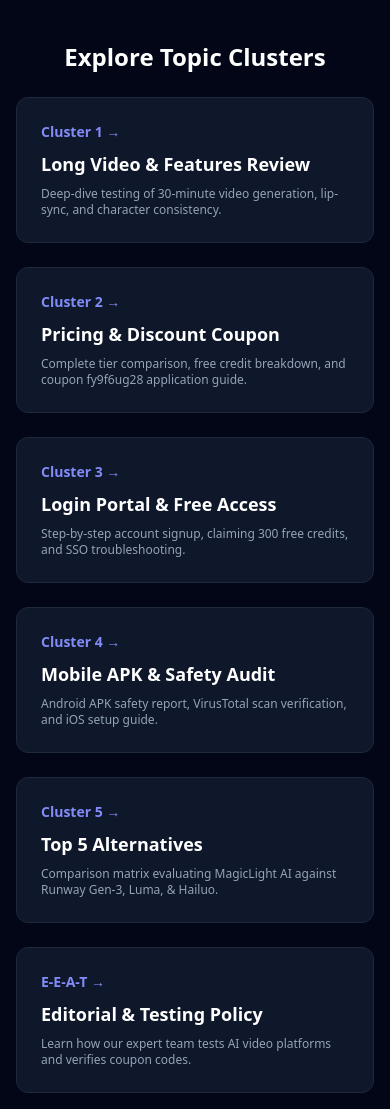
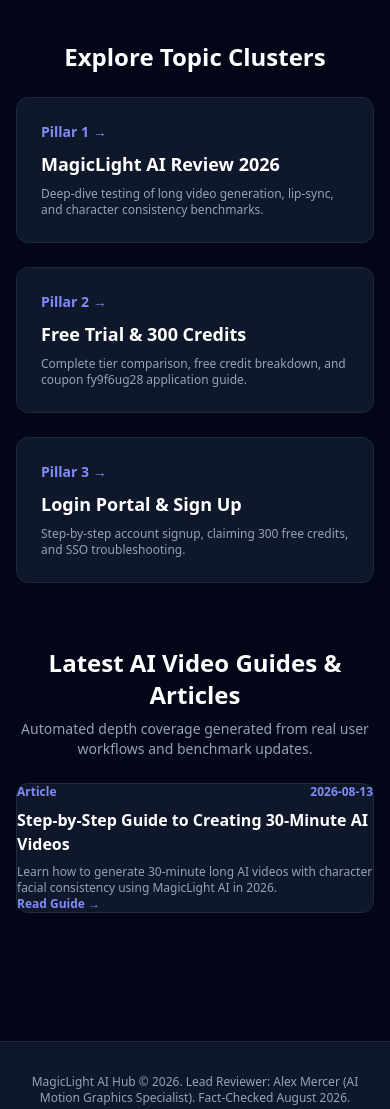
Before and after one commit to Rafikb75/magiclight-promo, a website: page index.html in a window 390 px wide. Shown: the part 2020-3129 px from the top of the page. Drawn offline with Linux system fonts and the light colour scheme.

Commit message:
Update index.html

```diff
--- a/index.html
+++ b/index.html
@@ -3,9 +3,11 @@
 <head>
   <meta charset="UTF-8">
   <meta name="viewport" content="width=device-width, initial-scale=1.0">
+  <!-- Search Engine Verification Keys (PRESERVED) -->
   <meta name="google-site-verification" content="FEpn2wCnyc4aukhPVUzbwgWCq9rhpfEIRD--1cXSdJs">
   <meta name="yandex-verification" content="75917531944acd41" />
   <meta name="msvalidate.01" content="b3d48369ad784c839d4d563aab3d5466" />
+
   <title>MagicLight AI Official Review, Login, Pricing &amp; Coupon Code (2026)</title>
   <meta name="description" content="In-depth MagicLight AI review, 30-minute long video creator benchmarks, free trial login portal, official pricing plans, and 20% promo code 'fy9f6ug28'.">
   <meta name="keywords" content="magiclight ai, magiclight studio, m magiclight ai, https magiclight ai, m magiclight ai project, magiclight ai pricing, magiclight ai login">
@@ -13,6 +15,8 @@
   <link rel="canonical" href="https://rafikb75.github.io/magiclight-promo/">
 
   <link rel="stylesheet" href="css/styles.css">
+
+  <!-- Schema.org Structured Data (PRESERVED) -->
   <script type="application/ld+json">
   {
     "@context": "https://schema.org",
@@ -47,6 +51,7 @@
   </script>
 </head>
 <body class="bg-slate-950 text-slate-100 font-sans antialiased min-h-screen">
+
   <!-- Transparency Header Banner -->
   <div class="bg-indigo-950/80 border-b border-indigo-800/50 text-indigo-200 text-xs py-2 px-4 text-center">
     <strong>Transparency Disclosure:</strong> We are reader-supported. Buying through our referral link <a href="https://magiclight.ai/?code=fy9f6ug28" target="_blank" rel="noopener sponsored follow" class="underline hover:text-white">https://magiclight.ai/?code=fy9f6ug28</a> earns us a commission at no extra cost to you, unlocking exclusive coupon code <span class="bg-indigo-900 px-1.5 py-0.5 rounded font-mono font-bold text-amber-300">fy9f6ug28</span>.
@@ -60,11 +65,9 @@
     </a>
     <nav class="hidden md:flex gap-6 text-sm text-slate-300 font-medium">
       <a href="./" class="text-indigo-400 font-semibold">Pillar Hub</a>
-      <a href="review-long-video.html" class="hover:text-white transition">Review & Long Video</a>
-      <a href="pricing-discount-coupon.html" class="hover:text-white transition">Pricing & Coupon</a>
-      <a href="login-free-trial.html" class="hover:text-white transition">Login & Free Trial</a>
-      <a href="apk-mobile-app.html" class="hover:text-white transition">Mobile APK</a>
-      <a href="alternatives.html" class="hover:text-white transition">Alternatives</a>
+      <a href="magiclight-ai-review-2026.html" class="hover:text-white transition">Review & Long Video</a>
+      <a href="magiclight-ai-free-trial.html" class="hover:text-white transition">Free Trial & Credits</a>
+      <a href="magiclight-ai-login.html" class="hover:text-white transition">Login & Account</a>
     </nav>
     <a href="https://magiclight.ai/?code=fy9f6ug28" target="_blank" rel="noopener sponsored follow" class="affiliate-cta bg-indigo-600 hover:bg-indigo-500 text-white font-medium text-xs md:text-sm px-4 py-2 rounded-lg shadow-lg transition">
       Get MagicLight AI &rarr;
@@ -137,41 +140,28 @@
       </div>
     </section>
 
-    <!-- Navigation Grid -->
+    <!-- Navigation Grid (Cluster Hub) -->
     <section class="space-y-6">
       <h2 class="text-2xl font-bold text-white text-center">Explore Topic Clusters</h2>
       <div class="grid grid-cols-1 md:grid-cols-3 gap-6">
-        <a href="review-long-video.html" class="p-6 bg-slate-900 border border-slate-800 hover:border-indigo-500 rounded-xl transition group">
-          <div class="text-indigo-400 text-sm font-semibold mb-2">Cluster 1 &rarr;</div>
-          <h3 class="text-lg font-bold text-white group-hover:text-indigo-300">Long Video & Features Review</h3>
-          <p class="text-xs text-slate-400 mt-2">Deep-dive testing of 30-minute video generation, lip-sync, and character consistency.</p>
+        <a href="magiclight-ai-review-2026.html" class="p-6 bg-slate-900 border border-slate-800 hover:border-indigo-500 rounded-xl transition group">
+          <div class="text-indigo-400 text-sm font-semibold mb-2">Pillar 1 &rarr;</div>
+          <h3 class="text-lg font-bold text-white group-hover:text-indigo-300">MagicLight AI Review 2026</h3>
+          <p class="text-xs text-slate-400 mt-2">Deep-dive testing of long video generation, lip-sync, and character consistency benchmarks.</p>
         </a>
-        <a href="pricing-discount-coupon.html" class="p-6 bg-slate-900 border border-slate-800 hover:border-indigo-500 rounded-xl transition group">
-          <div class="text-indigo-400 text-sm font-semibold mb-2">Cluster 2 &rarr;</div>
-          <h3 class="text-lg font-bold text-white group-hover:text-indigo-300">Pricing & Discount Coupon</h3>
+        <a href="magiclight-ai-free-trial.html" class="p-6 bg-slate-900 border border-slate-800 hover:border-indigo-500 rounded-xl transition group">
+          <div class="text-indigo-400 text-sm font-semibold mb-2">Pillar 2 &rarr;</div>
+          <h3 class="text-lg font-bold text-white group-hover:text-indigo-300">Free Trial & 300 Credits</h3>
           <p class="text-xs text-slate-400 mt-2">Complete tier comparison, free credit breakdown, and coupon fy9f6ug28 application guide.</p>
         </a>
-        <a href="login-free-trial.html" class="p-6 bg-slate-900 border border-slate-800 hover:border-indigo-500 rounded-xl transition group">
-          <div class="text-indigo-400 text-sm font-semibold mb-2">Cluster 3 &rarr;</div>
-          <h3 class="text-lg font-bold text-white group-hover:text-indigo-300">Login Portal & Free Access</h3>
+        <a href="magiclight-ai-login.html" class="p-6 bg-slate-900 border border-slate-800 hover:border-indigo-500 rounded-xl transition group">
+          <div class="text-indigo-400 text-sm font-semibold mb-2">Pillar 3 &rarr;</div>
+          <h3 class="text-lg font-bold text-white group-hover:text-indigo-300">Login Portal & Sign Up</h3>
           <p class="text-xs text-slate-400 mt-2">Step-by-step account signup, claiming 300 free credits, and SSO troubleshooting.</p>
         </a>
-        <a href="apk-mobile-app.html" class="p-6 bg-slate-900 border border-slate-800 hover:border-indigo-500 rounded-xl transition group">
-          <div class="text-indigo-400 text-sm font-semibold mb-2">Cluster 4 &rarr;</div>
-          <h3 class="text-lg font-bold text-white group-hover:text-indigo-300">Mobile APK & Safety Audit</h3>
-          <p class="text-xs text-slate-400 mt-2">Android APK safety report, VirusTotal scan verification, and iOS setup guide.</p>
-        </a>
-        <a href="alternatives.html" class="p-6 bg-slate-900 border border-slate-800 hover:border-indigo-500 rounded-xl transition group">
-          <div class="text-indigo-400 text-sm font-semibold mb-2">Cluster 5 &rarr;</div>
-          <h3 class="text-lg font-bold text-white group-hover:text-indigo-300">Top 5 Alternatives</h3>
-          <p class="text-xs text-slate-400 mt-2">Comparison matrix evaluating MagicLight AI against Runway Gen-3, Luma, & Hailuo.</p>
-        </a>
-        <a href="editorial-policy.html" class="p-6 bg-slate-900 border border-slate-800 hover:border-indigo-500 rounded-xl transition group">
-          <div class="text-indigo-400 text-sm font-semibold mb-2">E-E-A-T &rarr;</div>
-          <h3 class="text-lg font-bold text-white group-hover:text-indigo-300">Editorial & Testing Policy</h3>
-          <p class="text-xs text-slate-400 mt-2">Learn how our expert team tests AI video platforms and verifies coupon codes.</p>
-        </a>
       </div>
+    </section>
+
     <!-- Dynamic Auto-Generated Articles Section (n8n Pipeline) -->
     <section class="space-y-6">
       <div class="text-center space-y-2">
@@ -179,7 +169,7 @@
         <p class="text-slate-400 text-sm">Automated depth coverage generated from real user workflows and benchmark updates.</p>
       </div>
       <div id="latest-articles-grid" class="grid grid-cols-1 md:grid-cols-3 gap-6">
-        <!-- Dynamically populated from articles/index.json -->
+        <!-- Dynamically populated from articles/index.json via js/main.js -->
       </div>
     </section>
   </main>
```
